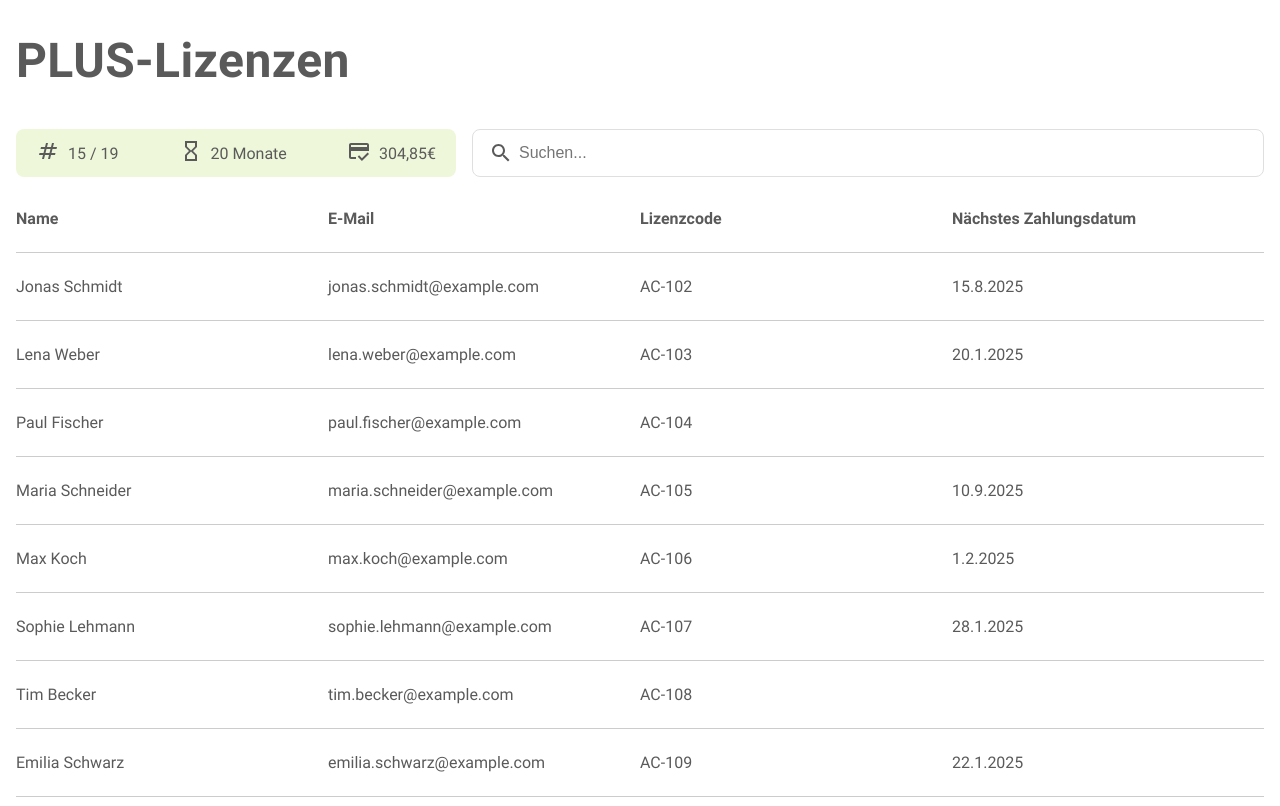
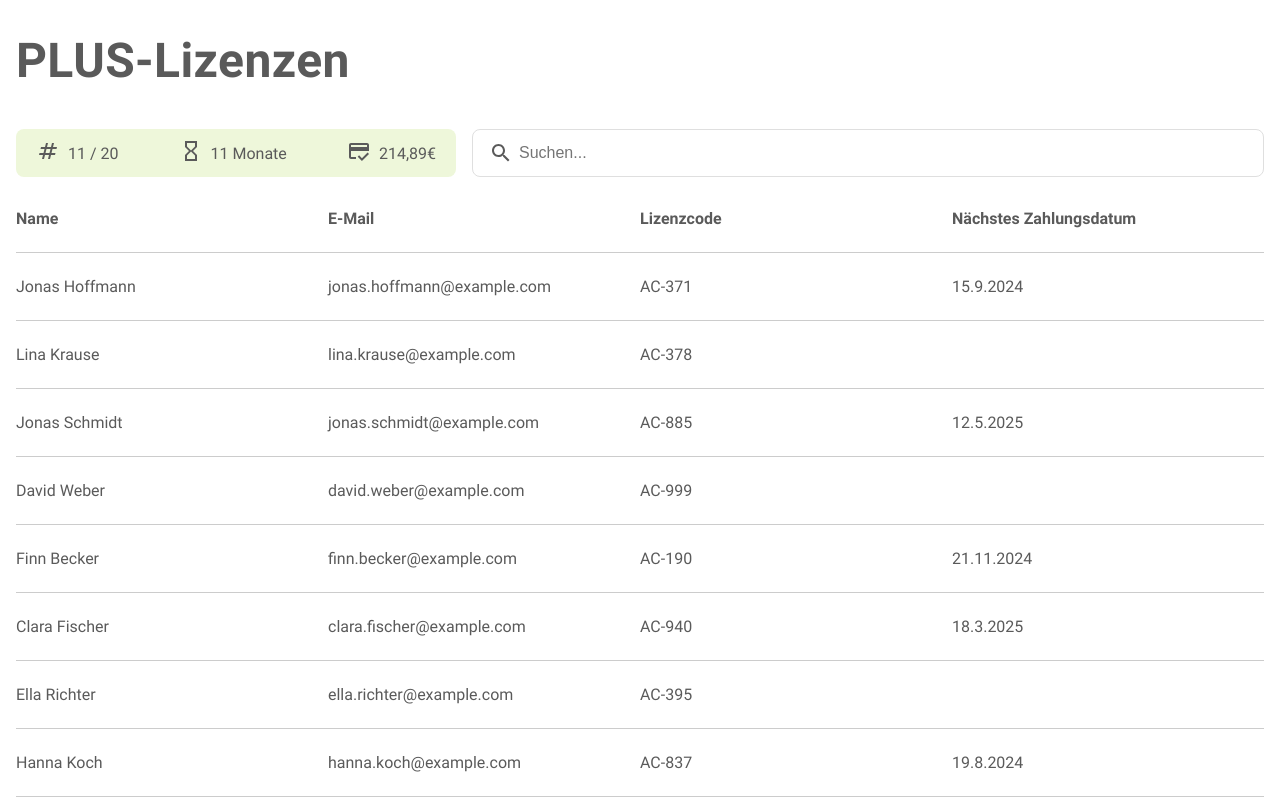
Before and after one commit to claraw-19/plus, a Next.js app: page / in a window 1280 px wide. Built offline with nearby package versions, Linux system fonts and the light colour scheme.

Commit message:
use structured data

```diff
--- a/components/Plus/Kpi.jsx
+++ b/components/Plus/Kpi.jsx
@@ -46,13 +46,13 @@ export default function KPI({ singleOrdersWithDependencies }) {
 
   const totalActiveSingleOrders = singleOrdersWithDependencies.filter(
     (singleOrderWithDependencies) =>
-      singleOrderWithDependencies.status === "active"
+      singleOrderWithDependencies.singleOrder.status === "active"
   ).length;
 
   const payingVolumeMonthly = singleOrdersWithDependencies.reduce(
     (total, singleOrderWithDependencies) => {
-      if (singleOrderWithDependencies.status === "active") {
-        const price = singleOrderWithDependencies.price;
+      if (singleOrderWithDependencies.singleOrder.status === "active") {
+        const price = singleOrderWithDependencies.singleOrder.price;
         return total + price;
       }
       return total;
@@ -63,10 +63,10 @@ export default function KPI({ singleOrdersWithDependencies }) {
   const calcAverageCostumerLifetime =
     singleOrdersWithDependencies.reduce(
       (total, singleOrderWithDependencies) => {
-        const start = new Date(singleOrderWithDependencies.date);
-        const endDate = singleOrderWithDependencies.cancellationDate
-          ? new Date(singleOrderWithDependencies.endDate)
-          : new Date(singleOrderWithDependencies.nextPaymentDate);
+        const start = new Date(singleOrderWithDependencies.singleOrder.date);
+        const endDate = singleOrderWithDependencies.singleOrder.cancellationDate
+          ? new Date(singleOrderWithDependencies.singleOrder.endDate)
+          : new Date(singleOrderWithDependencies.singleOrder.nextPaymentDate);
         let yearsDiff = endDate.getFullYear() - start.getFullYear();
         let monthsDiff = endDate.getMonth() - start.getMonth();
         const costumerLifetime = yearsDiff * 12 + monthsDiff;
@@ -88,7 +88,9 @@ export default function KPI({ singleOrdersWithDependencies }) {
           <Styled.HoverEffect $description="⌀ Costumer Lifetime">
             <HourglassEmptyIcon />
           </Styled.HoverEffect>
-          {Math.round(calcAverageCostumerLifetime)} Monate
+          {singleOrdersWithDependencies.length > 0
+            ? `${Math.round(calcAverageCostumerLifetime)} Monate`
+            : "0 Monate"}
         </Styled.IconTextWrapper>
         <Styled.IconTextWrapper>
           <Styled.HoverEffect $description="monatlicher AE">
--- a/components/Plus/SearchBar.jsx
+++ b/components/Plus/SearchBar.jsx
@@ -46,12 +46,12 @@ export default function SearchBar({ singleOrdersWithDependencies, onSearch }) {
 
     const fuse = new Fuse(singleOrdersWithDependencies, {
       keys: [
-        "firstName",
-        "lastName",
+        "user.firstName",
+        "user.lastName",
         {
           name: "combinedName",
           getFn: (singleOrderWithDependencies) =>
-            `${singleOrderWithDependencies.firstName} ${singleOrderWithDependencies.lastName}`,
+            `${singleOrderWithDependencies.user.firstName} ${singleOrderWithDependencies.user.lastName}`,
         },
         "accessCodesId",
       ],
--- a/components/Plus/SingleOrderCard.jsx
+++ b/components/Plus/SingleOrderCard.jsx
@@ -34,19 +34,19 @@ export default function SingleOrderCard({ singleOrderWithDependencies }) {
     <>
       <Styled.SingleOrderContainer $isOpen={isOpen} onClick={toggleDetails}>
         <Styled.SingleOrderData>
-          {singleOrderWithDependencies.firstName}{" "}
-          {singleOrderWithDependencies.lastName}
+          {singleOrderWithDependencies.user.firstName}{" "}
+          {singleOrderWithDependencies.user.lastName}
         </Styled.SingleOrderData>
         <Styled.SingleOrderData>
-          {singleOrderWithDependencies.email}
+          {singleOrderWithDependencies.user.email}
         </Styled.SingleOrderData>
         <Styled.SingleOrderData>
-          {singleOrderWithDependencies.accessCodesId}
+          {singleOrderWithDependencies.singleOrder.accessCodesId}
         </Styled.SingleOrderData>
         <Styled.SingleOrderData>
-          {singleOrderWithDependencies.nextPaymentDate
+          {singleOrderWithDependencies.singleOrder.nextPaymentDate
             ? new Date(
-                singleOrderWithDependencies.nextPaymentDate
+                singleOrderWithDependencies.singleOrder.nextPaymentDate
               ).toLocaleDateString("de-DE")
             : ""}
         </Styled.SingleOrderData>
--- a/components/Plus/SingleOrderDetails.jsx
+++ b/components/Plus/SingleOrderDetails.jsx
@@ -49,9 +49,9 @@ const Styled = {
 };
 
 export default function SingleOrderDetails({ singleOrderWithDependencies }) {
-  const endDate = singleOrderWithDependencies.cancellationDate
-    ? new Date(singleOrderWithDependencies.endDate)
-    : new Date(singleOrderWithDependencies.nextPaymentDate);
+  const endDate = singleOrderWithDependencies.singleOrder.cancellationDate
+    ? new Date(singleOrderWithDependencies.singleOrder.endDate)
+    : new Date(singleOrderWithDependencies.singleOrder.nextPaymentDate);
 
   const calcCostumerLifetime = (startDate, endDate) => {
     const start = new Date(startDate);
@@ -67,31 +67,34 @@ export default function SingleOrderDetails({ singleOrderWithDependencies }) {
           <Styled.HoverEffect $description="Startdatum">
             <PlayArrowIcon />
           </Styled.HoverEffect>
-          {new Date(singleOrderWithDependencies.date).toLocaleDateString(
-            "de-DE"
-          )}
+          {new Date(
+            singleOrderWithDependencies.singleOrder.date
+          ).toLocaleDateString("de-DE")}
         </Styled.IconTextWrapper>
         <Styled.IconTextWrapper>
           <Styled.HoverEffect $description="Preis">
             <SellIcon />
           </Styled.HoverEffect>
-          {singleOrderWithDependencies.price.toLocaleString("de-DE")} €
+          {singleOrderWithDependencies.singleOrder.price.toLocaleString(
+            "de-DE"
+          )}{" "}
+          €
         </Styled.IconTextWrapper>
         <Styled.IconTextWrapper>
           <Styled.HoverEffect $description="Zahlungsmethode">
             <PaymentIcon />
           </Styled.HoverEffect>
-          {singleOrderWithDependencies.payment}
+          {singleOrderWithDependencies.singleOrder.payment}
         </Styled.IconTextWrapper>
 
         <Styled.IconTextWrapper>
-          {singleOrderWithDependencies.status === "active" ? (
+          {singleOrderWithDependencies.singleOrder.status === "active" ? (
             <>
               <Styled.HoverEffect $description="Nächstes Zahlungsdatum">
                 <EventIcon />
               </Styled.HoverEffect>
               {new Date(
-                singleOrderWithDependencies.nextPaymentDate
+                singleOrderWithDependencies.singleOrder.nextPaymentDate
               ).toLocaleDateString("de-DE")}
             </>
           ) : (
@@ -99,21 +102,21 @@ export default function SingleOrderDetails({ singleOrderWithDependencies }) {
               <Styled.HoverEffect $description="Enddatum">
                 <EventBusyIcon />
               </Styled.HoverEffect>
-              {new Date(singleOrderWithDependencies.endDate).toLocaleDateString(
-                "de-DE"
-              )}
+              {new Date(
+                singleOrderWithDependencies.singleOrder.endDate
+              ).toLocaleDateString("de-DE")}
             </>
           )}
         </Styled.IconTextWrapper>
       </Styled.DetailsData>
       <Styled.DetailsData>
         <Styled.IconTextWrapper>
-          {singleOrderWithDependencies.status === "active" ? (
+          {singleOrderWithDependencies.singleOrder.status === "active" ? (
             <CheckCircleIcon />
           ) : (
             <HighlightOffIcon />
           )}
-          {singleOrderWithDependencies.status === "active"
+          {singleOrderWithDependencies.singleOrder.status === "active"
             ? "Aktiv"
             : "Inaktiv"}
         </Styled.IconTextWrapper>
@@ -121,7 +124,7 @@ export default function SingleOrderDetails({ singleOrderWithDependencies }) {
           <Styled.HoverEffect $description="Costumer Lifetime">
             <HourglassEmptyIcon />
           </Styled.HoverEffect>
-          {`${calcCostumerLifetime(singleOrderWithDependencies.date, endDate)} Monate`}
+          {`${calcCostumerLifetime(singleOrderWithDependencies.singleOrder.date, endDate)} Monate`}
         </Styled.IconTextWrapper>
       </Styled.DetailsData>
     </Styled.DetailsContainer>
--- a/pages/index.jsx
+++ b/pages/index.jsx
@@ -1,4 +1,4 @@
-import allSingleOrdersWithDependencies from "../constants/dummyData.json";
+import allSingleOrdersWithDependencies from "../constants/structuredDummyData.json";
 import SingleOrderCard from "@/components/Plus/SingleOrderCard";
 import styled from "styled-components";
 import SingleOrdersListHeader from "@/components/Plus/SingleOrderListHeader";
@@ -53,7 +53,7 @@ export default function Plus() {
       <Styled.singleOrdersList>
         {filteredSingleOrders.length > 0 ? (
           filteredSingleOrders.map((singleOrderWithDependencies) => (
-            <li key={singleOrderWithDependencies.id}>
+            <li key={singleOrderWithDependencies.singleOrder.id}>
               <SingleOrderCard
                 singleOrderWithDependencies={singleOrderWithDependencies}
               />
```
